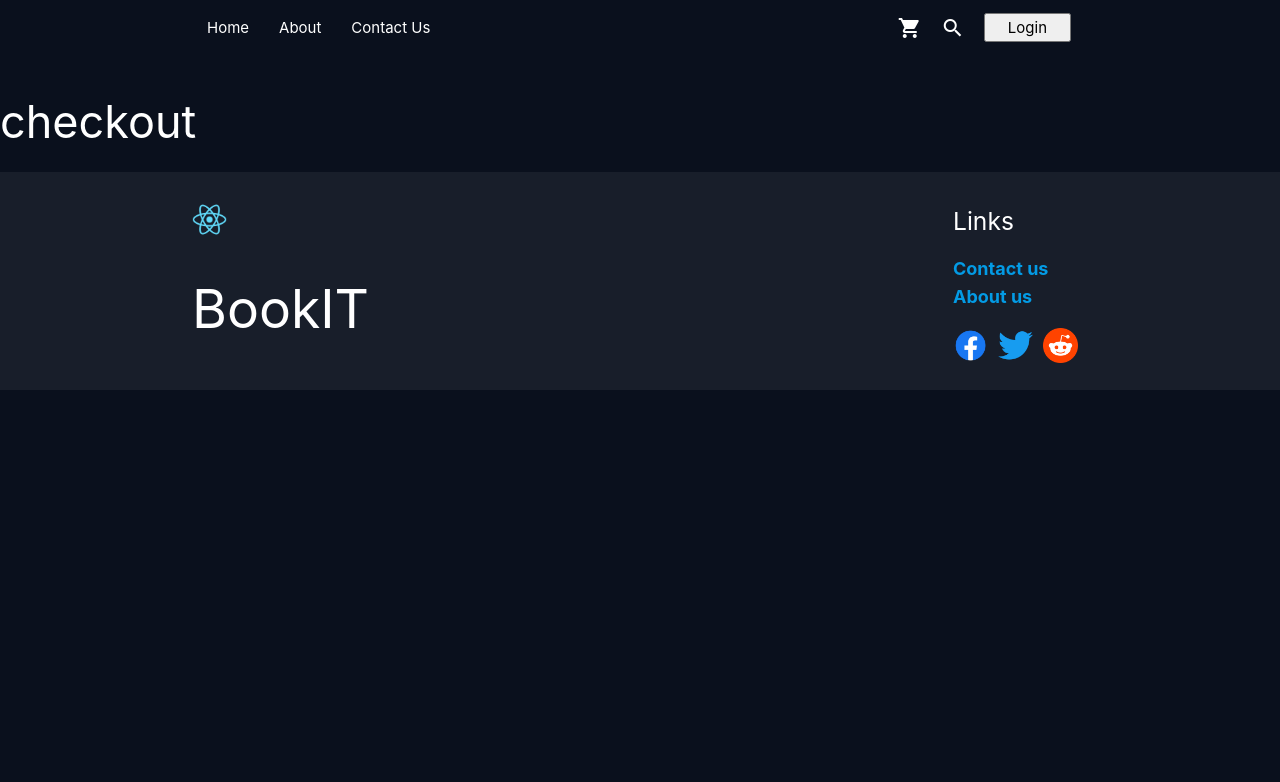
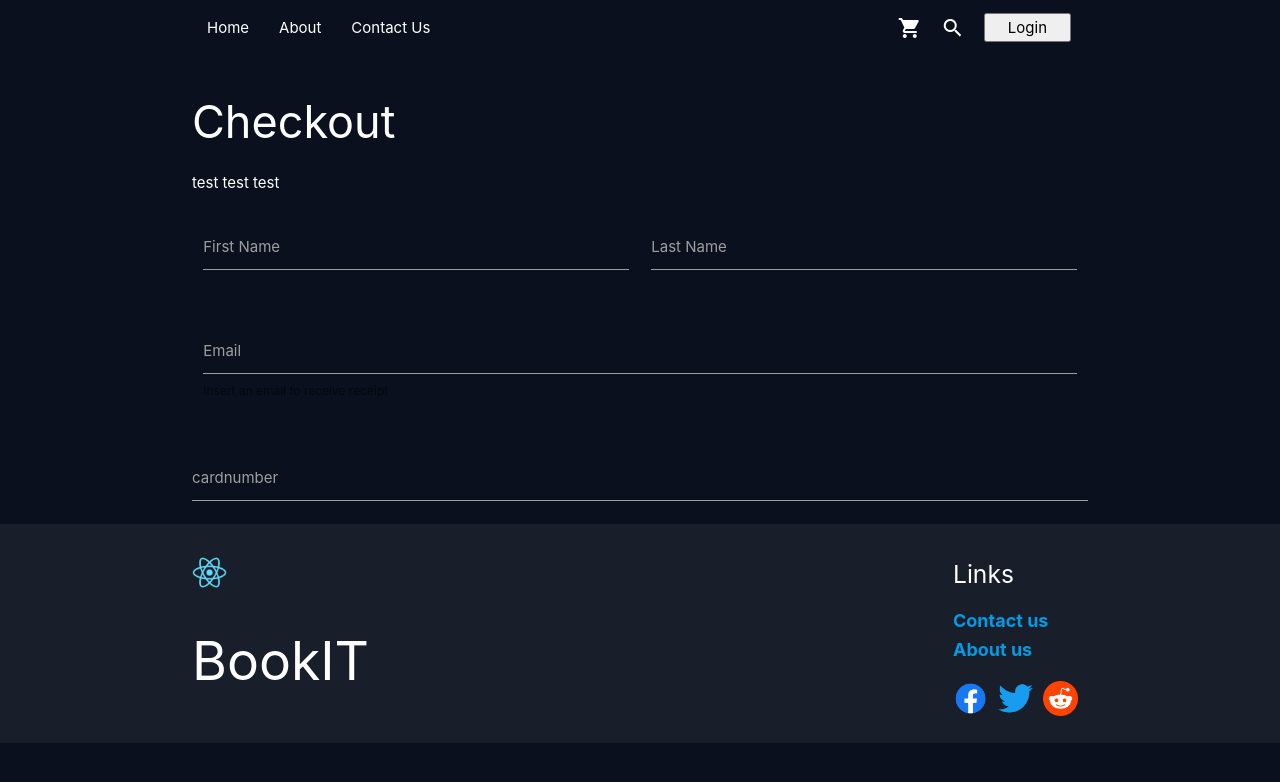
Before and after one commit to JonasSkjodt/bookit, a React (Create React App) app in the folder client/: page /checkout in a window 1280 px wide. Shown: the top 782 px of the page. Built offline with nearby package versions, Linux system fonts and the light colour scheme.

Commit message:
Update checkout.js

```diff
--- a/client/src/pages/checkout.js
+++ b/client/src/pages/checkout.js
@@ -2,7 +2,36 @@ import React from 'react';
 
 const Checkout = () => {
 return (
-	<h1>checkout</h1>
+	<div className="container checkout">
+		<h1>Checkout</h1>
+		<p>test test test</p>
+		<div className="row">
+      		<form className="col s12">
+       			<div className="row">
+        			<div className="input-field col s6">
+          	<input id="first_name" type="text" className="validate white-text" />
+          <label for="first_name">First Name</label>
+        </div>
+        <div className="input-field col s6">
+          <input id="last_name" type="text" className="validate white-text" />
+          <label for="last_name">Last Name</label>
+        </div>
+      </div>
+      <div className="row">
+        <div className="input-field col s12">
+          <input id="email" type="email" className="validate white-text" />
+          <label for="email">Email</label>
+          <span className="helper-text" data-error="Insert an email again" data-success="right">Insert an email to receive receipt</span>
+        </div>
+      </div>
+    </form>
+  	</div>
+	<div className="input-field">
+		<input id="cardnumber" type="text" pattern="[0-9]" inputmode="numeric"/>
+		<label for="cardnumber">cardnumber</label>
+	</div>
+
+    </div>
 );
 };
 
```
